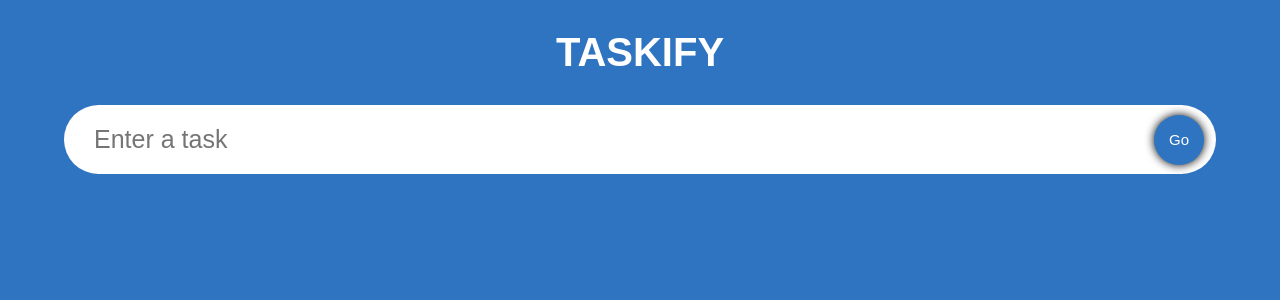
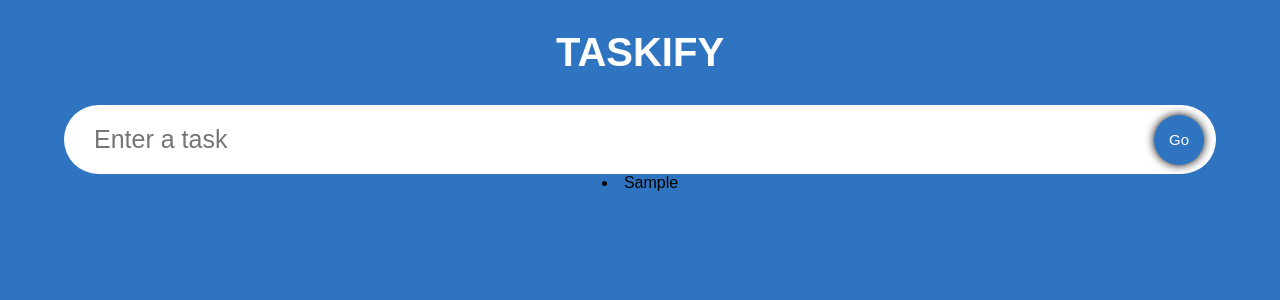
Before and after one commit to sheikharifulislam/Typescript-Todo-App, a React (Create React App) app: page / in a window 1280 px wide. Both pictures are taken after typing "Sample" into the empty fields and a click on the button "Go". Shown: the top 300 px of the page. Built offline with nearby package versions, Linux system fonts and the light colour scheme; a web font is replaced by a local one.

Commit message:
add react-icons package

```diff
--- a/package.json
+++ b/package.json
@@ -12,6 +12,7 @@
     "@types/react-dom": "^18.0.3",
     "react": "^18.1.0",
     "react-dom": "^18.1.0",
+    "react-icons": "^4.3.1",
     "react-scripts": "5.0.1",
     "typescript": "^4.6.4",
     "web-vitals": "^2.1.4"
--- a/src/App.tsx
+++ b/src/App.tsx
@@ -1,6 +1,8 @@
 import React, { useState } from "react";
 import "./App.css";
 import { InputField } from "./components/InputField";
+import "./components/styles.css";
+import { TodoList } from "./components/TodoList";
 import { Todo } from "./model.js";
 
 const App: React.FC = () => {
@@ -17,11 +19,11 @@
             setTodo("");
         }
     };
-
     return (
         <div className="App">
             <h1 className="heading">Taskify</h1>
             <InputField todo={todo} setTodo={setTodo} handleAdd={handleAdd} />
+            <TodoList todos={todos} setTodos={setTodos} />
         </div>
     );
 };
--- a/src/components/InputField.tsx
+++ b/src/components/InputField.tsx
@@ -1,6 +1,4 @@
-import React from "react";
-import "./styles.css";
-
+import React, { useRef } from "react";
 interface Props {
     todo: string;
     setTodo: React.Dispatch<React.SetStateAction<string>>;
@@ -12,14 +10,23 @@
     setTodo,
     handleAdd,
 }: Props) => {
+    const inputRef = useRef<HTMLInputElement>(null);
+
     return (
-        <form className="input" onSubmit={handleAdd}>
+        <form
+            className="input"
+            onSubmit={(e) => {
+                handleAdd(e);
+                inputRef.current?.blur();
+            }}
+        >
             <input
                 type="text"
                 placeholder="Enter a task"
                 className="input_box"
                 value={todo}
                 onChange={(e) => setTodo(e.target.value)}
+                ref={inputRef}
             />
             <button className="input_submit" type="submit">
                 Go
--- /dev/null
+++ b/src/components/SingleTodo.tsx
@@ -0,0 +1,5 @@
+import React from "react";
+
+export const SingleTodo = () => {
+    return <div>SingleTodo</div>;
+};
--- /dev/null
+++ b/src/components/TodoList.tsx
@@ -0,0 +1,17 @@
+import React from "react";
+import { Todo } from "../model.js";
+
+interface Props {
+    todos: Todo[];
+    setTodos: React.Dispatch<React.SetStateAction<Todo[]>>;
+}
+
+export const TodoList: React.FC<Props> = ({ todos, setTodos }: Props) => {
+    return (
+        <div className="todos">
+            {todos.map((todo) => (
+                <li key={todo._id}>{todo.todo}</li>
+            ))}
+        </div>
+    );
+};
--- a/src/components/styles.css
+++ b/src/components/styles.css
@@ -44,3 +44,10 @@
     transform: scale(0.8);
     box-shadow: 0 0 5px black;
 }
+
+.todos {
+    display: flex;
+    justify-content: space-evenly;
+    width: 90%;
+    flex-wrap: wrap;
+}
```
Also changed, not shown: 1 other file (tests, documents, lock files or other folders).
